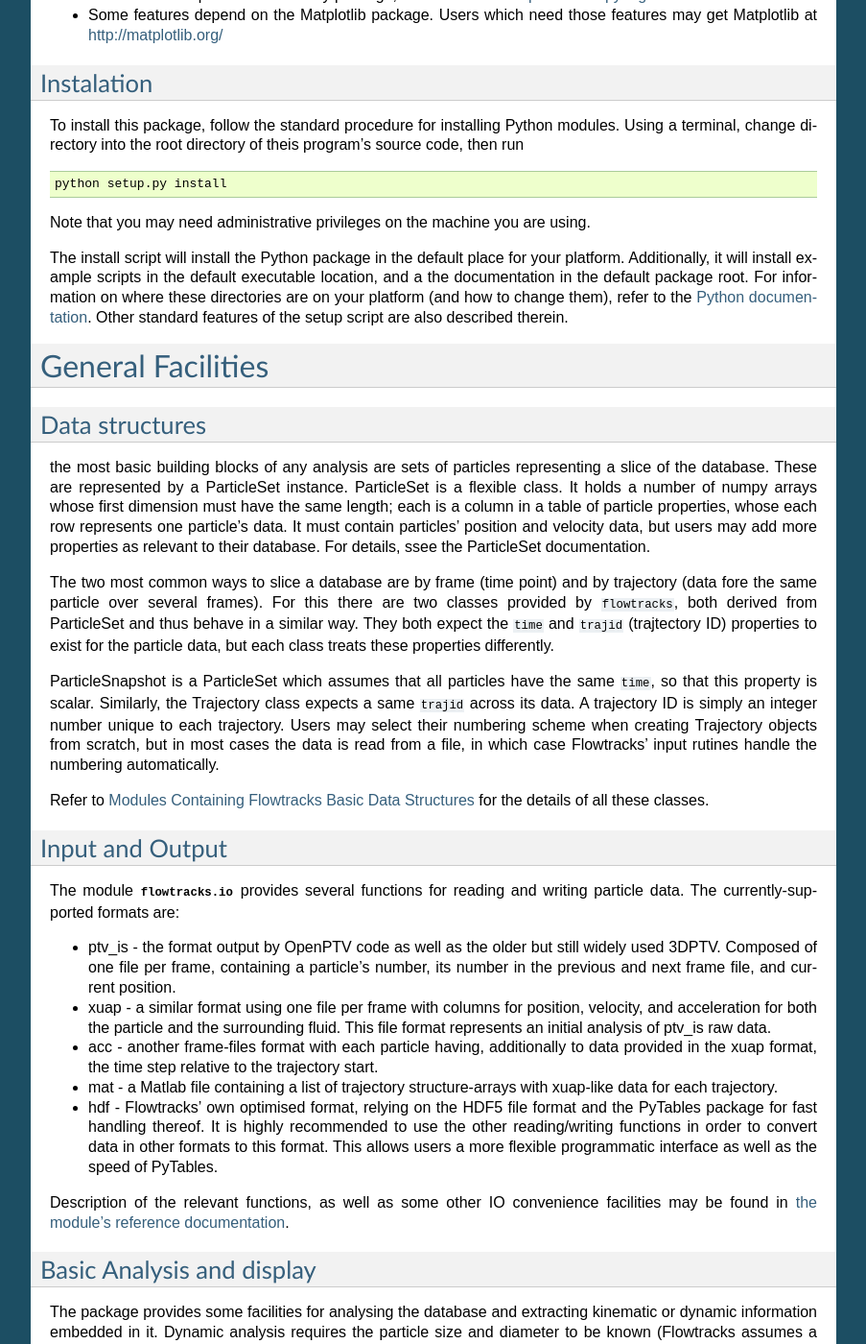
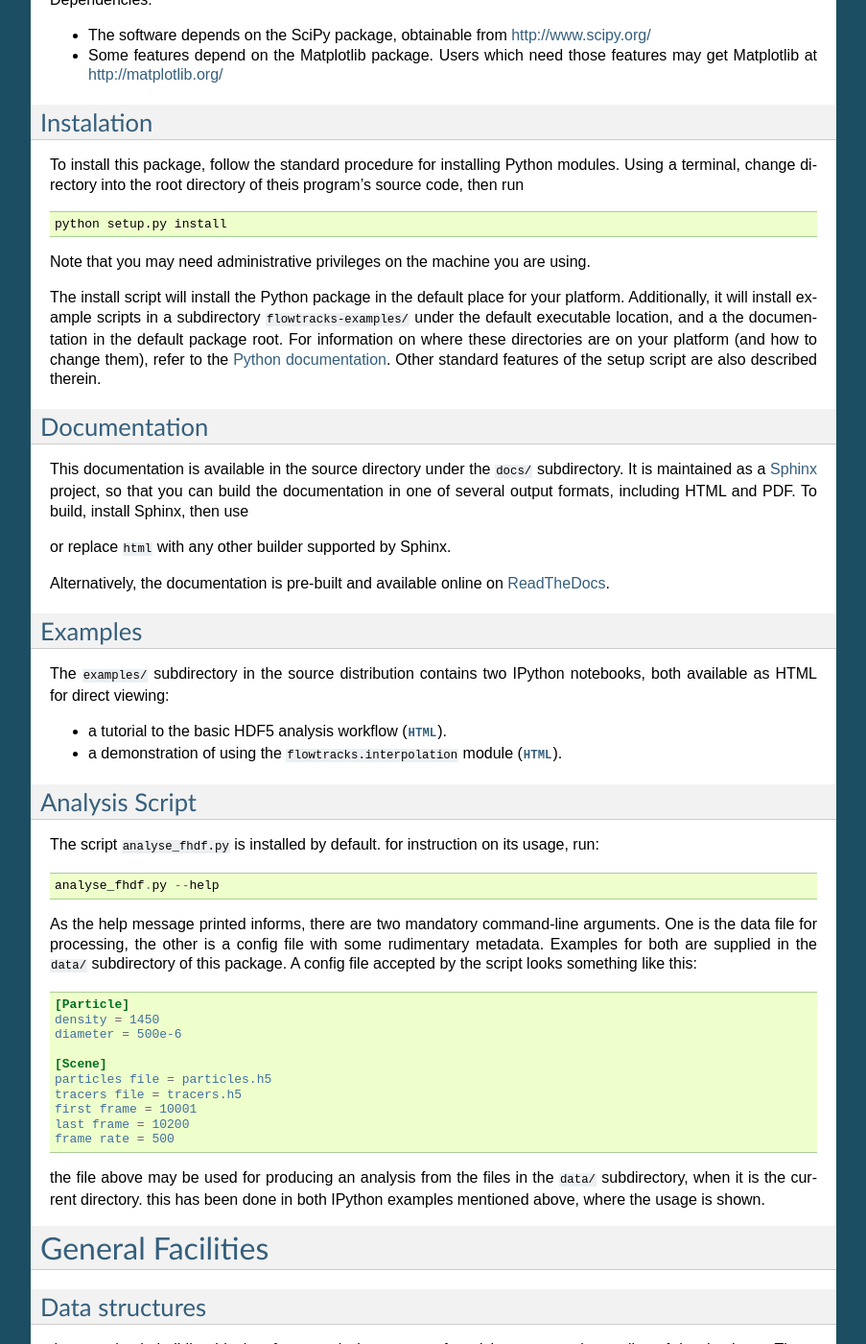
Before and after one commit to OpenPTV/postptv, a Sphinx documentation site: the page built from doc/index.rst, in a window 1280 px wide and 1400 px high, scrolled down 819 px. Shown: the whole window at 96% size, without its empty margins (198-1101 px from the left). Built offline with Sphinx 7.4.7, drawn with Linux system fonts in a browser that asks for light colours; some of the changed text lies outside the part shown.

Commit message:
Finish documentation, barring minor fixes.

```diff
--- a/doc/index.rst
+++ b/doc/index.rst
@@ -67,14 +67,72 @@ Note that you may need administrative privileges on the machine you are
 using.
 
 The install script will install the Python package in the default place for
-your platform. Additionally, it will install example scripts in the default
-executable location, and a the documentation in the default package root.
-For information on where these directories are on your platform (and how to
-change them), refer to the `Python documentation`_. Other standard features
-of the setup script are also described therein.
+your platform. Additionally, it will install example scripts in a
+subdirectory ``flowtracks-examples/`` under the default executable location,
+and a the documentation in the default package root. For information on where
+these directories are on your platform (and how to change them), refer to
+the `Python documentation`_. Other standard features of the setup script are
+also described therein.
 
 .. _`Python documentation`: https://docs.python.org/2/install/index.html
 
+Documentation
+-------------
+This documentation is available in the source directory under the ``docs/``
+subdirectory. It is maintained as a `Sphinx`_ project, so that you can build
+the documentation in one of several output formats, including HTML and PDF.
+To build, install Sphinx, then use
+
+.. code::sh
+   sphinx-build -b html docs/
+
+or replace ``html`` with any other builder supported by Sphinx.
+
+Alternatively, the documentation is pre-built and available online on
+ReadTheDocs_.
+
+.. _Sphinx: http://sphinx-doc.org/
+.. _ReadTheDocs: http://postptv.readthedocs.org
+
+Examples
+--------
+The ``examples/`` subdirectory in the source distribution contains two
+IPython notebooks, both available as HTML for direct viewing:
+
+* a tutorial to the basic HDF5 analysis workflow
+  (:download:`HTML <_static/hdf5_scene_analysis.html>`).
+* a demonstration of using the ``flowtracks.interpolation`` module
+  (:download:`HTML <_static/repeated_interpolation.html>`).
+
+Analysis Script
+---------------
+The script ``analyse_fhdf.py`` is installed by default. for instruction on
+its usage, run::
+
+  analyse_fhdf.py --help
+
+As the help message printed informs, there are two mandatory command-line
+arguments. One is the data file for processing, the other is a config file
+with some rudimentary metadata. Examples for both are supplied in the ``data/``
+subdirectory of this package. A config file accepted by the script looks
+something like this:
+
+.. code:: INI
+
+   [Particle]
+   density = 1450
+   diameter = 500e-6
+
+   [Scene]
+   particles file = particles.h5
+   tracers file = tracers.h5
+   first frame = 10001
+   last frame = 10200
+   frame rate = 500
+
+the file above may be used for producing an analysis from the files in the
+``data/`` subdirectory, when it is the current directory. this has been done
+in both IPython examples mentioned above, where the usage is shown.
 
 General Facilities
 ==================
--- a/setup.py
+++ b/setup.py
@@ -15,6 +15,6 @@ setup(name='flowtracks',
     author_email='yosefmel2post.tau.ac.il',
     url='https://github.com/OpenPTV/postptv',
     packages=['flowtracks'],
-    data_files=[('flowtracks-doc', glob('doc/*'))],
+    data_files=[('flowtracks-examples', glob('examples/*'))],
     scripts=['scripts/analyse_fhdf.py']
 )
```
Also changed, not shown: other parts of doc/index.rst (+0 -9 lines), 1 other file.
